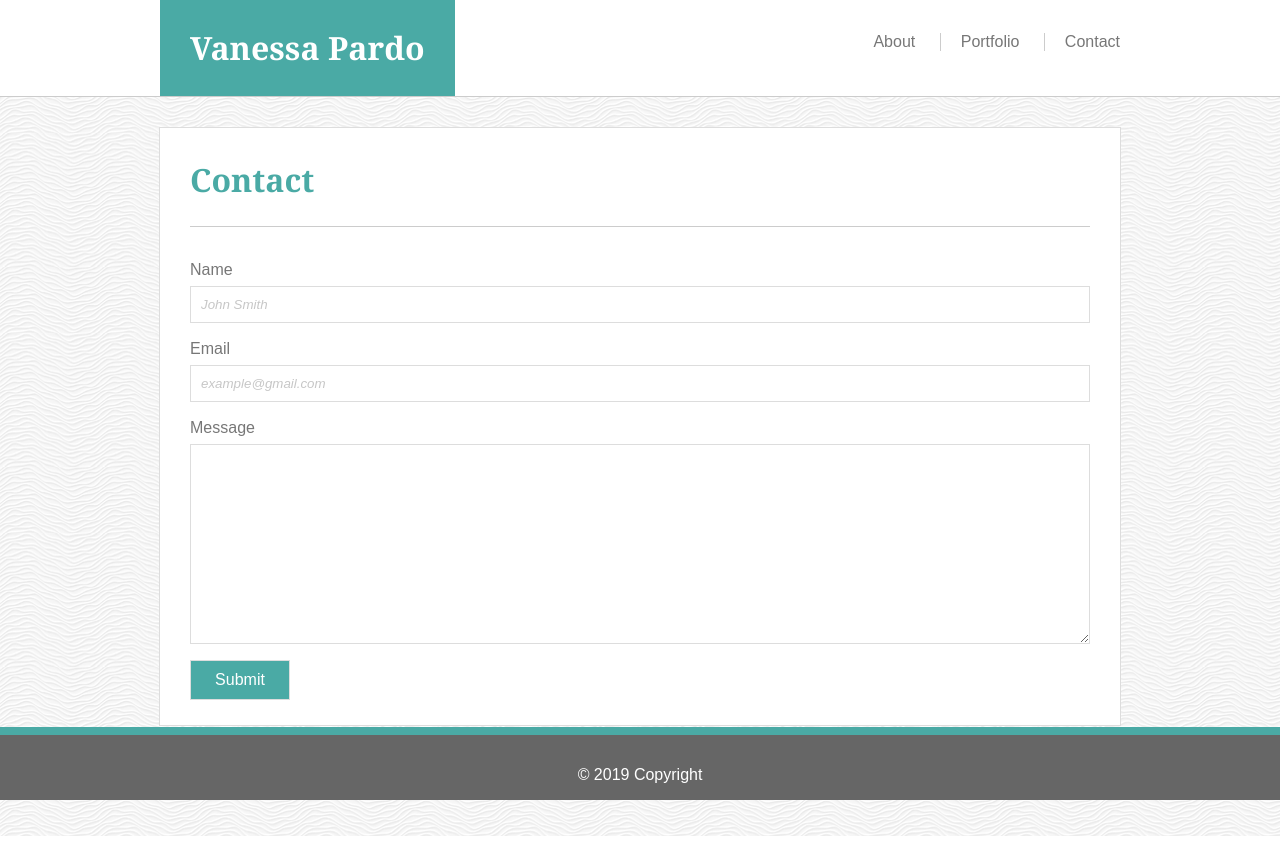
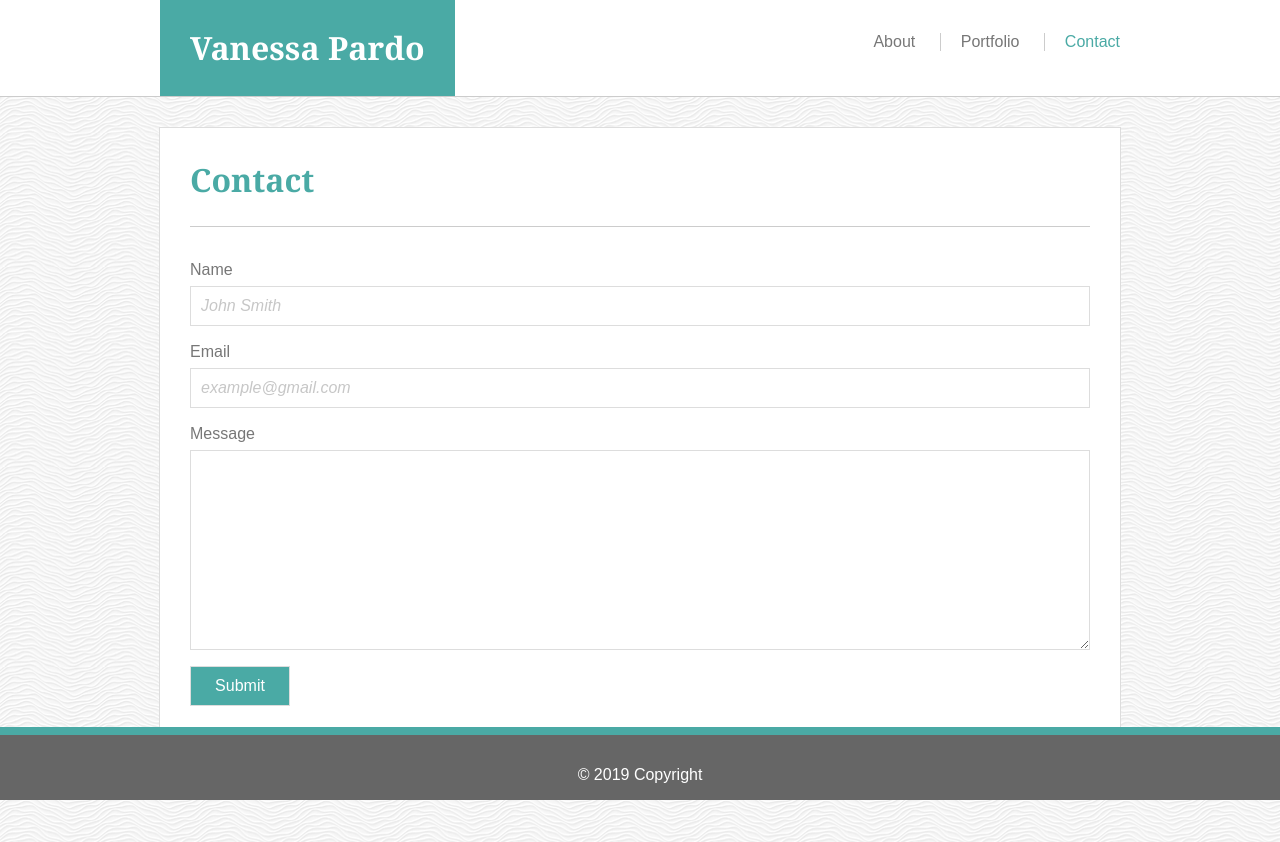
Before and after one commit to vpdsgnz/basic-portfolio, a plain HTML site: page contact.html in a window 1280 px wide. Drawn offline with Linux system fonts and the light colour scheme.

Commit message:
added .active class in css for links

```diff
--- a/assets/css/style.css
+++ b/assets/css/style.css
@@ -60,6 +60,10 @@ li a:hover {
     color: #4aaaa5;
 }
 
+.active {
+    color: #4aaaa5;
+}
+
 section {
     width: 960px;
     margin: 30px auto;
@@ -119,6 +123,7 @@ form input {
     border: 1px solid #dddddd;
     color: #c7c7c7;
     font-style: italic;
+    font-size: 1em;
 }
 
 form textarea {
--- a/contact.html
+++ b/contact.html
@@ -21,7 +21,7 @@
                 <ul>
                     <li><a href="index.html">About</a></li>
                     <li><a href="portfolio.html">Portfolio</a></li>
-                    <li><a href="contact.html">Contact</a></li>
+                    <li><a href="contact.html" class="active">Contact</a></li>
                 </ul>
             </nav>
         </div>
```
Also changed, not shown: index.html (+1 -1 lines), portfolio.html (+1 -1 lines).
